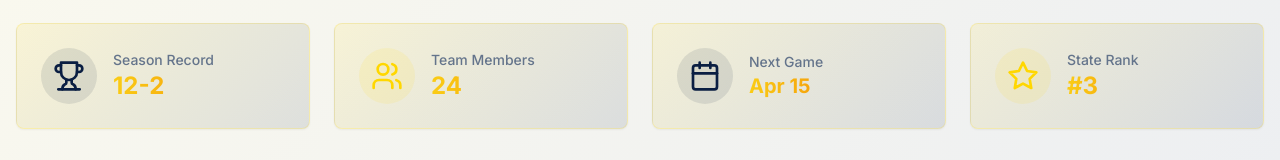
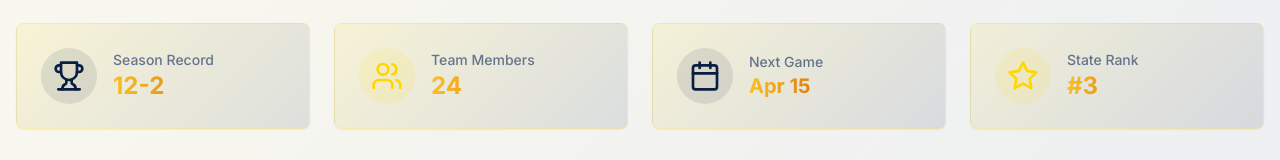
Before and after one commit to SickleEdge/wheelersoccer, a Next.js app: page / in a window 1280 px wide. Shown: the part 713-873 px from the top of the page. Built offline with nearby package versions, Linux system fonts and the light colour scheme; what @tailwindcss/nesting would draw is missing.

Commit message:
fix FOUR PLEASEEE WORK

```diff
--- a/app/globals.css
+++ b/app/globals.css
@@ -111,7 +111,7 @@
 
 /* Gradient Text */
 .gradient-text {
-  @apply bg-clip-text text-transparent bg-gradient-to-r from-yellow-400 to-amber-500;
+  @apply bg-clip-text text-transparent bg-gradient-to-r from-amber-400 to-amber-600;
 }
 
 /* Custom Card Styles */
```
Also changed, not shown: package.json (+29 -0 lines), 1 other file (tests, documents, lock files or other folders).
